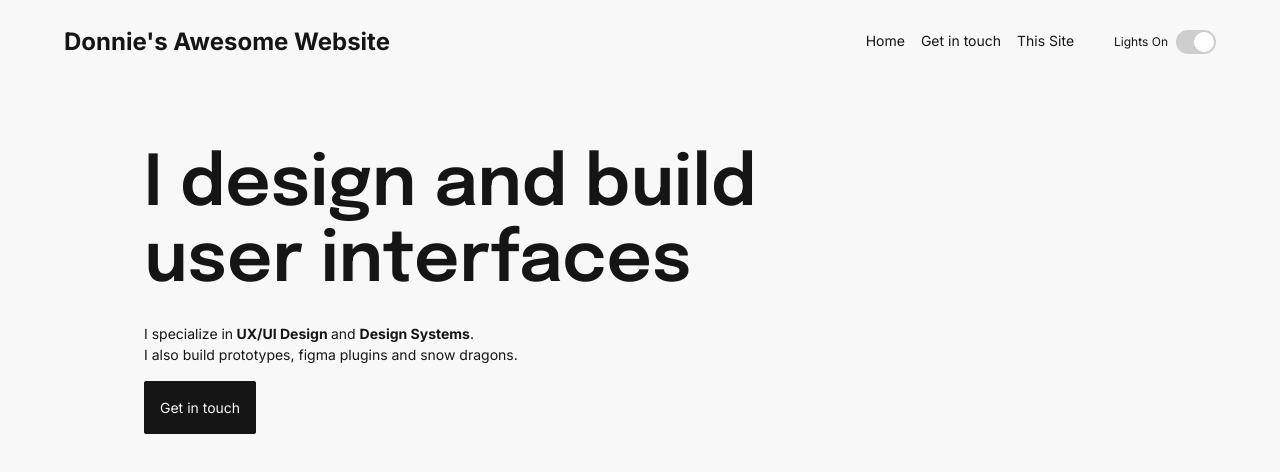
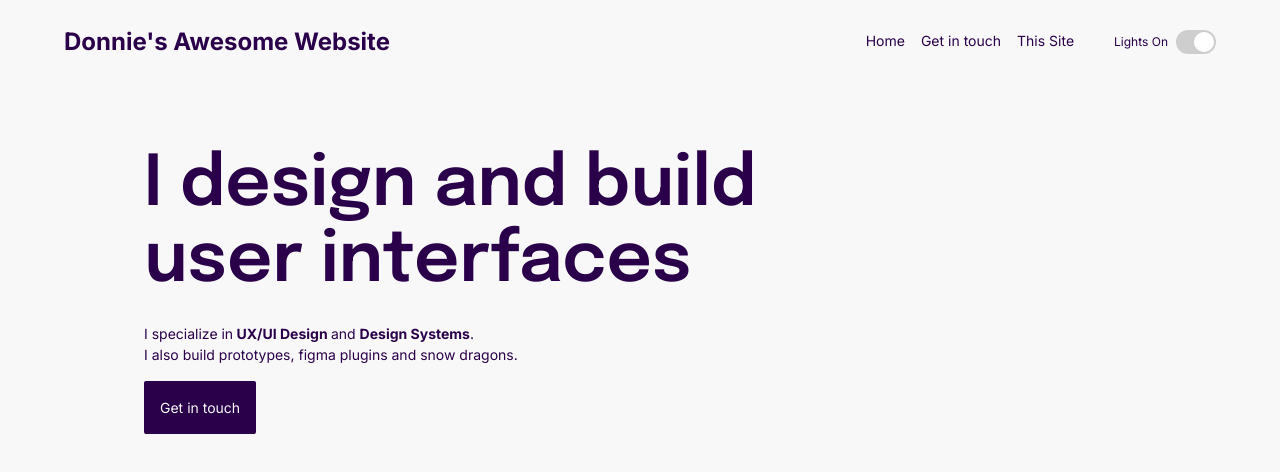
Before and after one commit to dnlklmn/d-site, a React (Create React App) app: page / in a window 1280 px wide. Shown: the top 472 px of the page. Built offline with nearby package versions, Linux system fonts and the light colour scheme.

Commit message:
chore: style-dictionary output

```diff
--- a/src/theme/light.css
+++ b/src/theme/light.css
@@ -1,7 +1,7 @@
 :root {
   --brand-primary: #DB00FF;
   --brand-secondary: #05F300;
-  --fg-contrast: #151515;
+  --fg-contrast: #290049;
   --fg-match-bg: #f8f8f8;
   --bg-default: #f8f8f8;
   --bg-dip: #CFCECE;
--- a/src/theme/token-transformation/light.json
+++ b/src/theme/token-transformation/light.json
@@ -11,9 +11,8 @@
   },
   "fg": {
     "contrast": {
-      "value": "{black.950}",
-      "type": "color",
-      "failedToResolve": true
+      "value": "#290049",
+      "type": "color"
     },
     "match-bg": {
       "value": "#f8f8f8",
```
